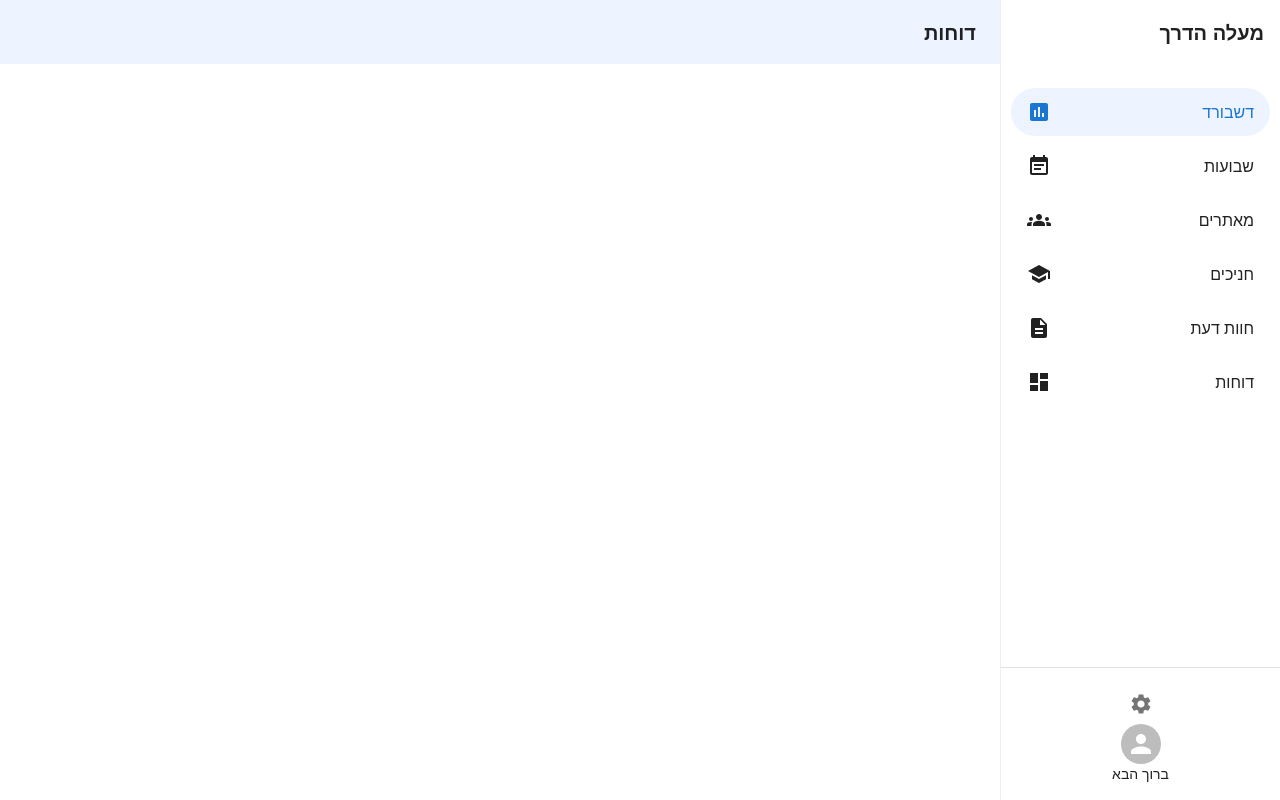
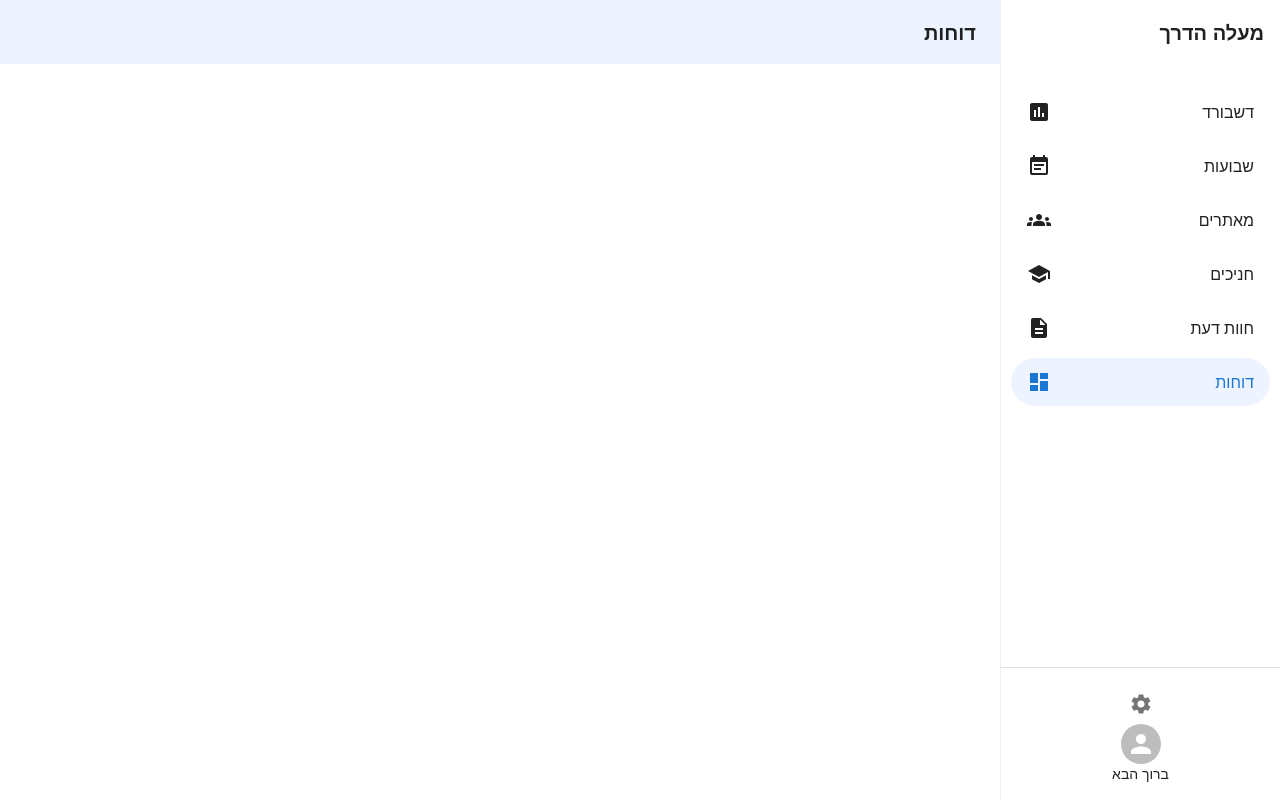
Before and after one commit to Up-Hill-Pro/uphill-fe, a React (Vite) app: page /reports in a window 1280 px wide. Built offline with nearby package versions, Linux system fonts and the light colour scheme.

Commit message:
seting is activee accordingly to the nav item selected

```diff
--- a/src/components/SideNav.tsx
+++ b/src/components/SideNav.tsx
@@ -1,6 +1,6 @@
 import { Box, Drawer, List, ListItem, ListItemIcon, ListItemText, Avatar, Typography, IconButton, Divider } from '@mui/material';
 import { InsertChart, EventNote, Groups, School, Description, Dashboard, Settings } from '@mui/icons-material';
-import { useNavigate } from 'react-router-dom';
+import { useNavigate, useLocation } from 'react-router-dom';
 
 const navItems = [
   { label: 'דשבורד', icon: <InsertChart />, path: '/dashboard' },
@@ -11,10 +11,11 @@ const navItems = [
   { label: 'דוחות', icon: <Dashboard />, path: '/reports' },
 ];
 
-const activeLabel = 'דשבורד';
+
 
 const SideNav = () => {
   const navigate = useNavigate();
+  const location = useLocation();
 
   return (
     <Drawer
@@ -40,7 +41,7 @@ const SideNav = () => {
 
       <List>
         {navItems.map((item, index) => {
-          const isActive = item.label === activeLabel;
+          const isActive = location.pathname === item.path;
           return (
             <ListItem key={index} component="li" disablePadding>
               <Box
```
